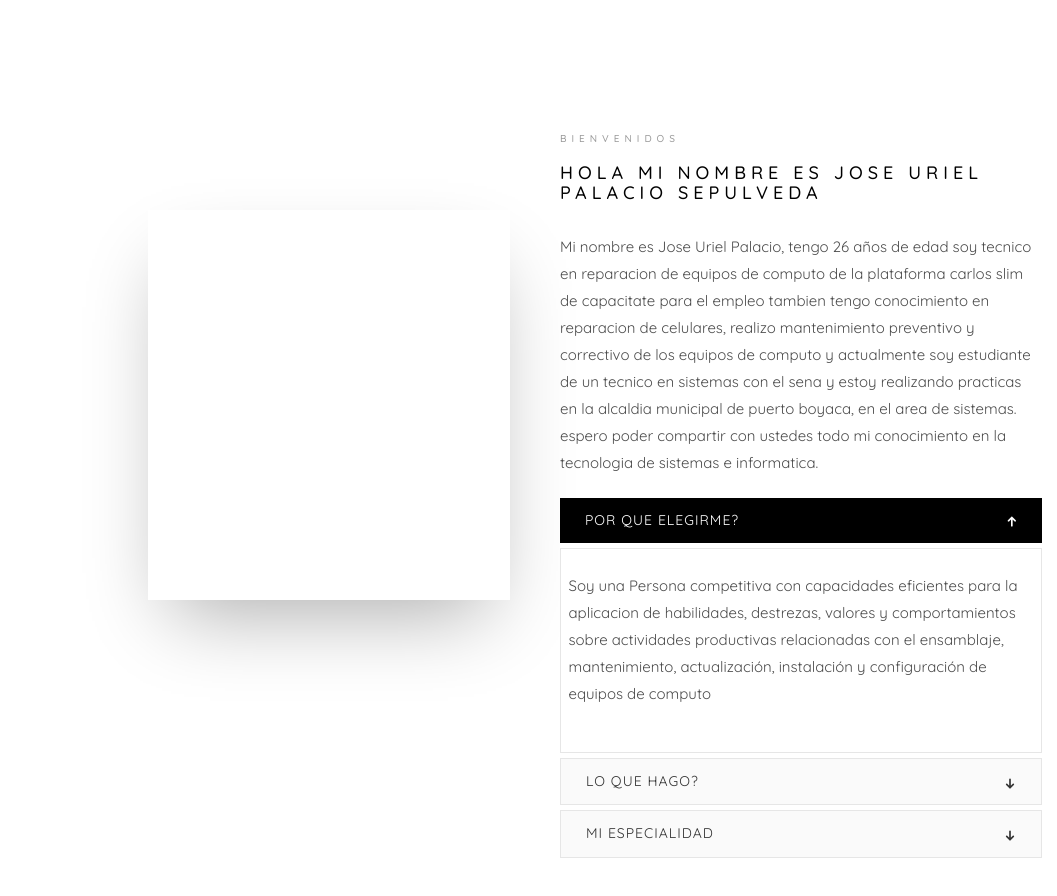
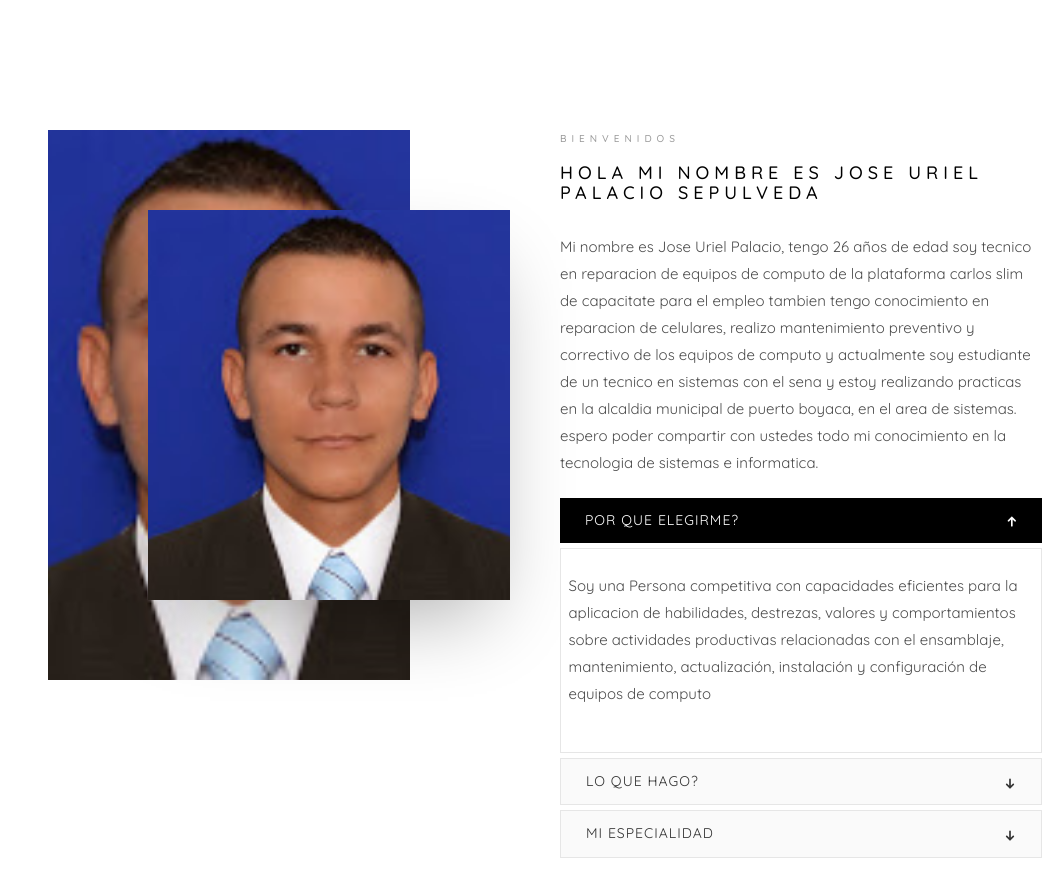
Before and after one commit to joseuriel/jos, a plain HTML site: page index.html in a window 1280 px wide. Shown: the part 880-1776 px from the top of the page, without its empty margins (223-1280 px from the left). Drawn offline with nearby package versions, Linux system fonts and the light colour scheme; the site is published under a folder, as on GitHub Pages, so addresses that start at the root find nothing; files whose address does not match are found by name.

Commit message:
Update index.html

```diff
--- a/index.html
+++ b/index.html
@@ -119,8 +119,8 @@
 				<div class="container-fluid">
 					<div class="row">
 						<div class="col-md-6">
-							<div class="about-img animate-box" data-animate-effect="fadeInLeft" style="background-image: url(/images/perfil.JPG);">
-								<div class="about-img-2 animate-box" data-animate-effect="fadeInRight" style="background-image: url(/images/perfil.JPG);"></div>
+							<div class="about-img animate-box" data-animate-effect="fadeInLeft" style="background-image: url(images/perfil.JPG);">
+								<div class="about-img-2 animate-box" data-animate-effect="fadeInRight" style="background-image: url(images/perfil.JPG);"></div>
 							</div>
 						</div>
 						<div class="col-md-6 animate-box" data-animate-effect="fadeInLeft">
```
